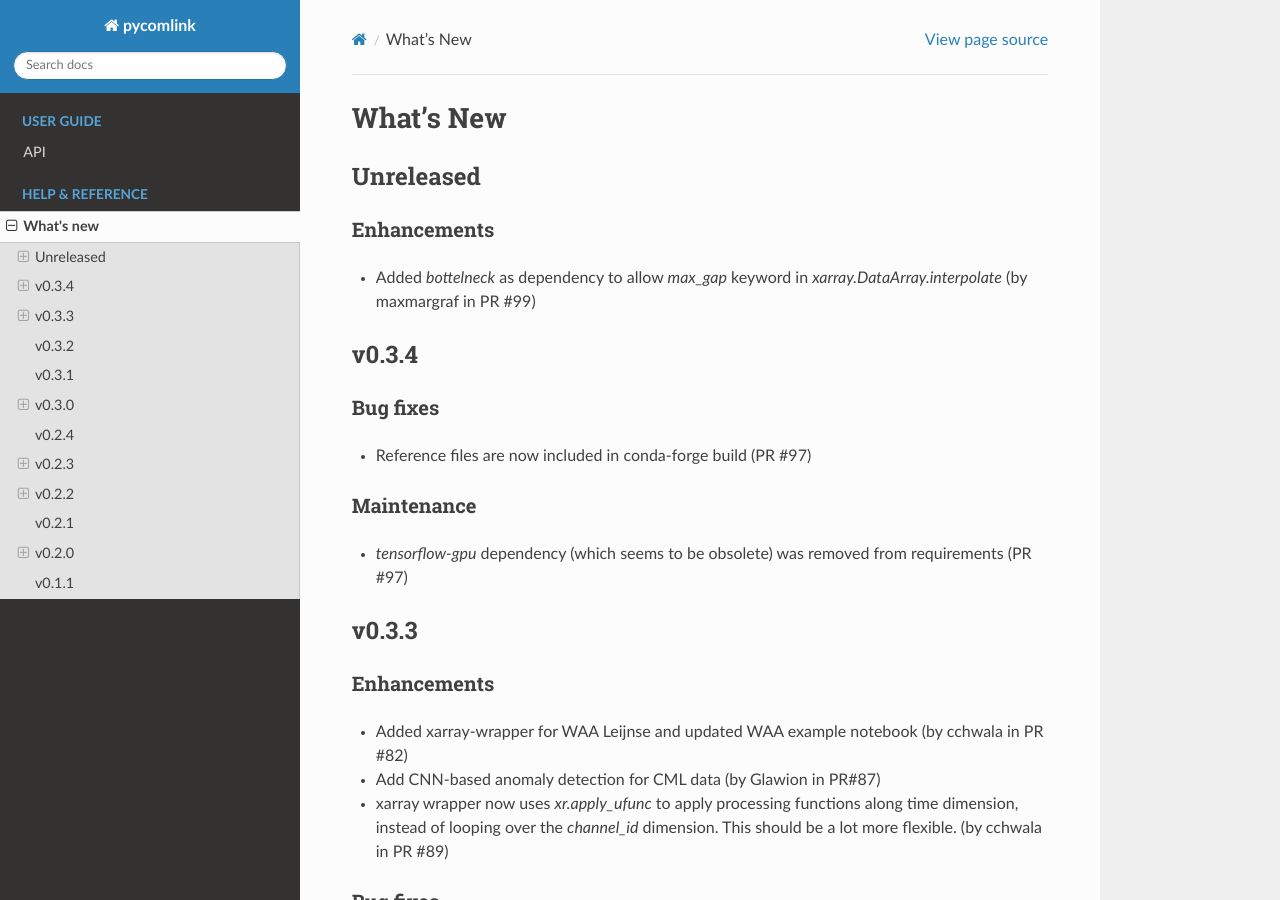
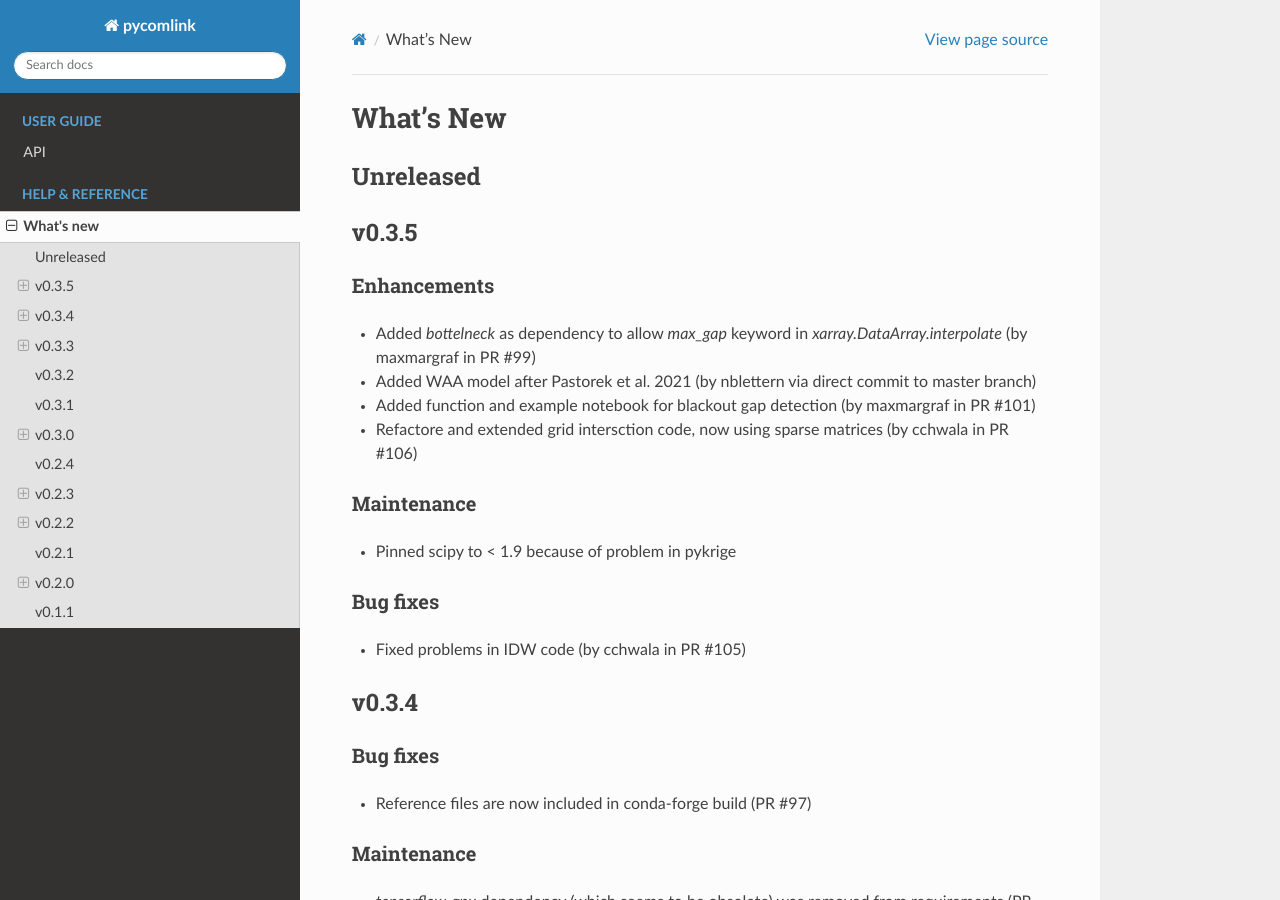
Before and after one commit to pycomlink/pycomlink, a Sphinx documentation site: the page built from docs/whats-new.rst, in a window 1280 px wide and 900 px high. Built offline with Sphinx 7.4.7 and the Read the Docs theme 2.0.0, drawn with Linux system fonts in a browser that asks for light colours.

Commit message:
Update whats-new.rst

```diff
--- a/docs/whats-new.rst
+++ b/docs/whats-new.rst
@@ -5,11 +5,25 @@ What's New
 Unreleased
 ----------
 
+
+v0.3.5
+------
+
 Enhancements
 ~~~~~~~~~~~~
 * Added `bottelneck` as dependency to allow `max_gap` keyword in `xarray.DataArray.interpolate` (by maxmargraf
   in PR #99)
+* Added WAA model after Pastorek et al. 2021 (by nblettern via direct commit to master branch)
+* Added function and example notebook for blackout gap detection (by maxmargraf in PR #101)
+* Refactore and extended grid intersction code, now using sparse matrices (by cchwala in PR #106)
 
+Maintenance
+~~~~~~~~~~~~
+* Pinned scipy to < 1.9 because of problem in pykrige
+
+Bug fixes
+~~~~~~~~~
+* Fixed problems in IDW code (by cchwala in PR #105)
 
 v0.3.4
 ------
```
